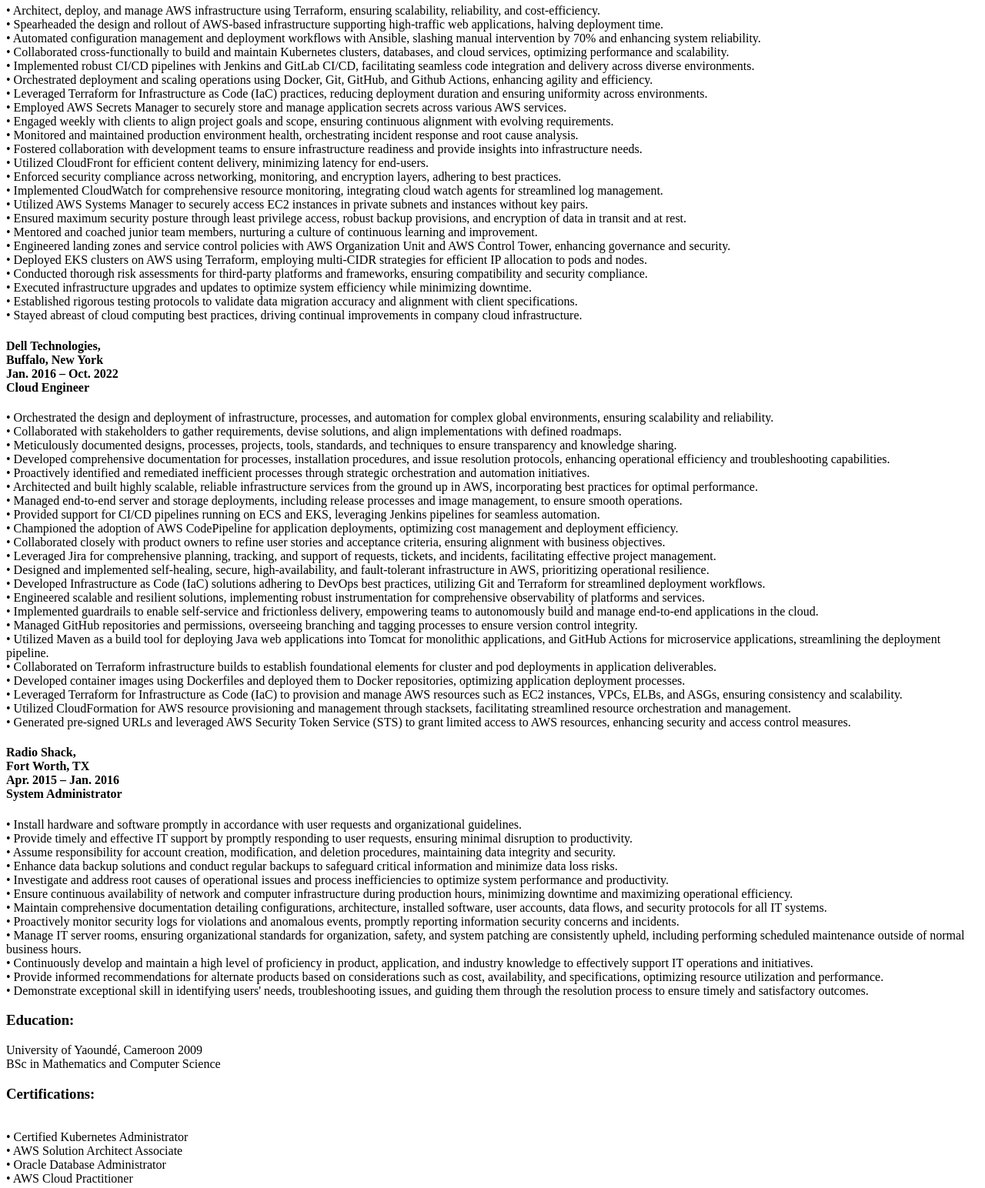
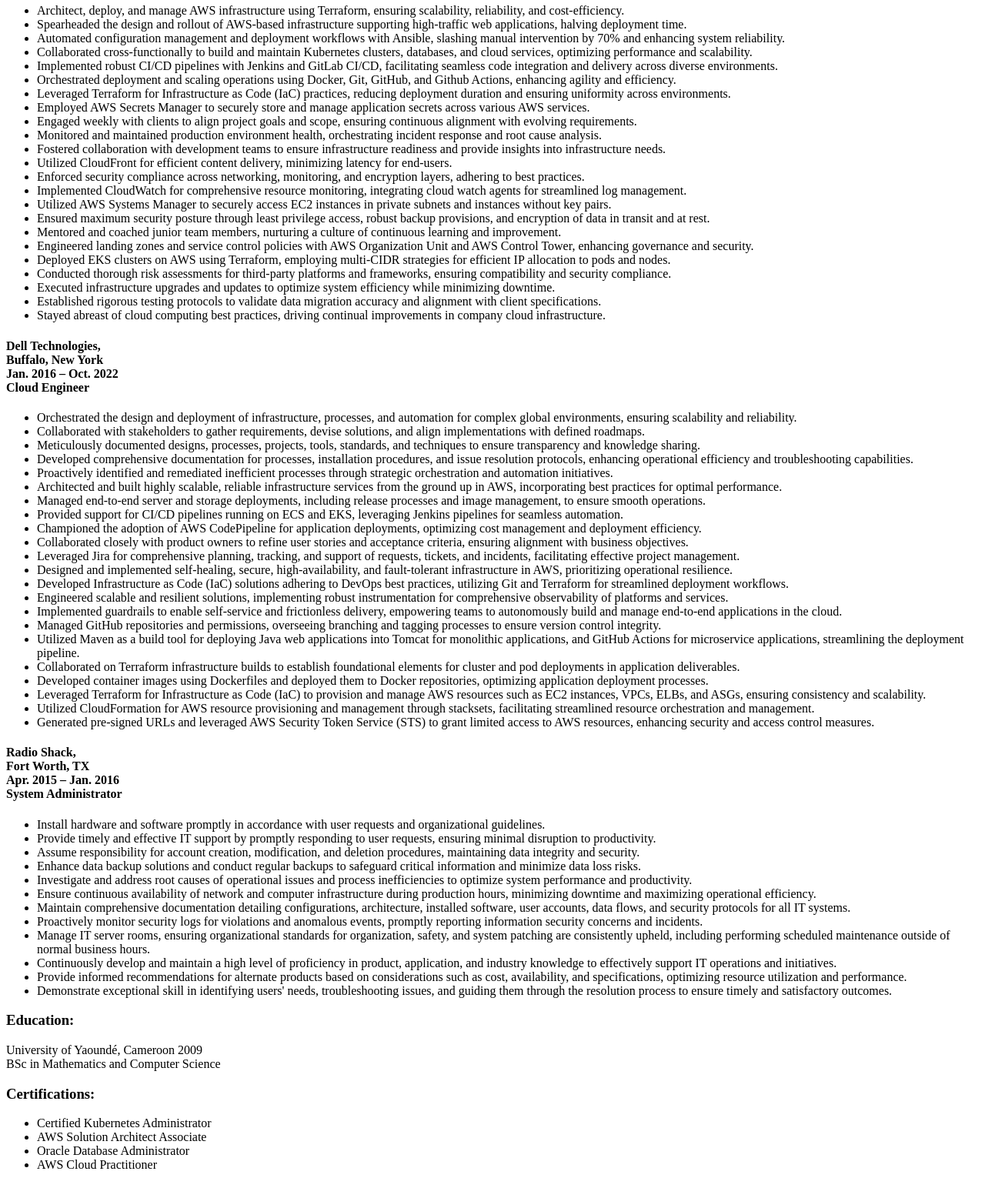
Before and after one commit to tcjoel/web-developer, a plain HTML site: page index.html in a window 1280 px wide. Shown: the part 740-2284 px from the top of the page at 77% size. Drawn offline with Linux system fonts and the light colour scheme.

Commit message:
adding unordered list to the index_html file

```diff
--- a/index.html
+++ b/index.html
@@ -18,15 +18,15 @@
 
     <h3>Skills: </h3>
     <h4>Technical Proficiency:</h4>
-    <P>
-        •	Cloud Services:  AWS (EC2, S3, Lambda, EKS, RDS, API Gateway, CloudWatch, IAM, VPC, CodePipeline, Elastic Beanstalk, EFS, CloudFront, R53, SNS, SQS, Transit Gateway, Elastic Cache, KMS, AWS config, AWS CloudWatch, CloudTrail, Glue), Google Cloud Platform (GCP), Microsoft Azure
-        <br />•	Programming Languages:  JAVA, C/C++, Python, HTML5, CSS, JavaScript, ShellScript
-        <br />•	Tools: Terraform, Ansible, ELK (ElasticSearch, Logstash, Kibana), GitHub Action, Harness, Confluence,  ServiceNow, Git, GitLab, Bitbucket, Jira, Jenkins, Docker, Microservices, Splunk, Datadog, Prometheus Grafana, Helm, Flux, Kubernetes, CI/CD, IaC
-        <br />•	Testing:  Unit Testing, SonarQube, Selenium
-        <br />•	Databases:  SQLServer, PostgreSQL, MySQL, Oracle, MongoDB
-        <br />•	IDEs:  Visual Studio, Eclipse, Android Studios, Sublime
-        <br />•	Operation Systems:  Linux, Windows, MacOS
-    </P>
+    <ul>
+        <li>Cloud Services:  AWS (EC2, S3, Lambda, EKS, RDS, API Gateway, CloudWatch, IAM, VPC, CodePipeline, Elastic Beanstalk, EFS, CloudFront, R53, SNS, SQS, Transit Gateway, Elastic Cache, KMS, AWS config, AWS CloudWatch, CloudTrail, Glue), Google Cloud Platform (GCP), Microsoft Azure</li>
+        <li>	Programming Languages:  JAVA, C/C++, Python, HTML5, CSS, JavaScript, ShellScript</li>
+        <li>	Tools: Terraform, Ansible, ELK (ElasticSearch, Logstash, Kibana), GitHub Action, Harness, Confluence,  ServiceNow, Git, GitLab, Bitbucket, Jira, Jenkins, Docker, Microservices, Splunk, Datadog, Prometheus Grafana, Helm, Flux, Kubernetes, CI/CD, IaC</li>
+        <li>	Testing:  Unit Testing, SonarQube, Selenium</li>
+        <li>	Databases:  SQLServer, PostgreSQL, MySQL, Oracle, MongoDB</li>
+        <li>	IDEs:  Visual Studio, Eclipse, Android Studios, Sublime</li>
+        <li>	Operation Systems:  Linux, Windows, MacOS</li>
+    </ul>
     <h3>Professional Experience:</h3>
     <h4>
         Experity Inc,
@@ -34,32 +34,32 @@
         <br />Dec. 2022 – Current
         <br />DevOps Engineer
     </h4>
-    <p>
-        •	Architect, deploy, and manage AWS infrastructure using Terraform, ensuring scalability, reliability, and cost-efficiency.
-        <br />•	Spearheaded the design and rollout of AWS-based infrastructure supporting high-traffic web applications, halving deployment time.
-        <br />•	Automated configuration management and deployment workflows with Ansible, slashing manual intervention by 70% and enhancing system reliability.
-        <br />•	Collaborated cross-functionally to build and maintain Kubernetes clusters, databases, and cloud services, optimizing performance and scalability.
-        <br />•	Implemented robust CI/CD pipelines with Jenkins and GitLab CI/CD, facilitating seamless code integration and delivery across diverse environments.
-        <br />•	Orchestrated deployment and scaling operations using Docker, Git, GitHub, and Github Actions, enhancing agility and efficiency.
-        <br />•	Leveraged Terraform for Infrastructure as Code (IaC) practices, reducing deployment duration and ensuring uniformity across environments.
-        <br />•	Employed AWS Secrets Manager to securely store and manage application secrets across various AWS services.
-        <br />•	Engaged weekly with clients to align project goals and scope, ensuring continuous alignment with evolving requirements.
-        <br />•	Monitored and maintained production environment health, orchestrating incident response and root cause analysis.
-        <br />•	Fostered collaboration with development teams to ensure infrastructure readiness and provide insights into infrastructure needs.
-        <br />•	Utilized CloudFront for efficient content delivery, minimizing latency for end-users.
-        <br />•	Enforced security compliance across networking, monitoring, and encryption layers, adhering to best practices.
-        <br />•	Implemented CloudWatch for comprehensive resource monitoring, integrating cloud watch agents for streamlined log management.
-        <br />•	Utilized AWS Systems Manager to securely access EC2 instances in private subnets and instances without key pairs.
-        <br />•	Ensured maximum security posture through least privilege access, robust backup provisions, and encryption of data in transit and at rest.
-        <br />•	Mentored and coached junior team members, nurturing a culture of continuous learning and improvement.
-        <br />•	Engineered landing zones and service control policies with AWS Organization Unit and AWS Control Tower, enhancing governance and security.
-        <br />•	Deployed EKS clusters on AWS using Terraform, employing multi-CIDR strategies for efficient IP allocation to pods and nodes.
-        <br />•	Conducted thorough risk assessments for third-party platforms and frameworks, ensuring compatibility and security compliance.
-        <br />•	Executed infrastructure upgrades and updates to optimize system efficiency while minimizing downtime.
-        <br />•	Established rigorous testing protocols to validate data migration accuracy and alignment with client specifications.
-        <br />•	Stayed abreast of cloud computing best practices, driving continual improvements in company cloud infrastructure.
+    <ul>
+        <li>	Architect, deploy, and manage AWS infrastructure using Terraform, ensuring scalability, reliability, and cost-efficiency. </li>
+        <li>	Spearheaded the design and rollout of AWS-based infrastructure supporting high-traffic web applications, halving deployment time.</li>
+        <li>	Automated configuration management and deployment workflows with Ansible, slashing manual intervention by 70% and enhancing system reliability.</li>
+        <li>	Collaborated cross-functionally to build and maintain Kubernetes clusters, databases, and cloud services, optimizing performance and scalability.</li>
+        <li>	Implemented robust CI/CD pipelines with Jenkins and GitLab CI/CD, facilitating seamless code integration and delivery across diverse environments.</li>
+        <li>	Orchestrated deployment and scaling operations using Docker, Git, GitHub, and Github Actions, enhancing agility and efficiency.</li>
+        <li>	Leveraged Terraform for Infrastructure as Code (IaC) practices, reducing deployment duration and ensuring uniformity across environments.</li>
+        <li>	Employed AWS Secrets Manager to securely store and manage application secrets across various AWS services. </li>
+        <li>	Engaged weekly with clients to align project goals and scope, ensuring continuous alignment with evolving requirements.</li>
+        <li>	Monitored and maintained production environment health, orchestrating incident response and root cause analysis.</li>
+        <li>	Fostered collaboration with development teams to ensure infrastructure readiness and provide insights into infrastructure needs.</li>
+        <li>	Utilized CloudFront for efficient content delivery, minimizing latency for end-users.</li>
+        <li>	Enforced security compliance across networking, monitoring, and encryption layers, adhering to best practices.</li>
+        <li>	Implemented CloudWatch for comprehensive resource monitoring, integrating cloud watch agents for streamlined log management.</li>
+        <li>	Utilized AWS Systems Manager to securely access EC2 instances in private subnets and instances without key pairs.</li>
+        <li>	Ensured maximum security posture through least privilege access, robust backup provisions, and encryption of data in transit and at rest.</li>
+        <li>	Mentored and coached junior team members, nurturing a culture of continuous learning and improvement.</li>
+        <li>	Engineered landing zones and service control policies with AWS Organization Unit and AWS Control Tower, enhancing governance and security.</li>
+        <li>	Deployed EKS clusters on AWS using Terraform, employing multi-CIDR strategies for efficient IP allocation to pods and nodes.</li>
+        <li>	Conducted thorough risk assessments for third-party platforms and frameworks, ensuring compatibility and security compliance.</li>
+        <li>	Executed infrastructure upgrades and updates to optimize system efficiency while minimizing downtime.</li>
+        <li>	Established rigorous testing protocols to validate data migration accuracy and alignment with client specifications.</li>
+        <li>	Stayed abreast of cloud computing best practices, driving continual improvements in company cloud infrastructure.</li>
 
-    </p>
+    </ul>
 
 
     <h4>
@@ -68,30 +68,30 @@
         <br />Jan. 2016 – Oct. 2022
         <br />Cloud Engineer
     </h4>
-     <p>
-        •	Orchestrated the design and deployment of infrastructure, processes, and automation for complex global environments, ensuring scalability and reliability.
-        <br />•	Collaborated with stakeholders to gather requirements, devise solutions, and align implementations with defined roadmaps.
-        <br />•	Meticulously documented designs, processes, projects, tools, standards, and techniques to ensure transparency and knowledge sharing.
-        <br />•	Developed comprehensive documentation for processes, installation procedures, and issue resolution protocols, enhancing operational efficiency and troubleshooting capabilities.
-        <br />•	Proactively identified and remediated inefficient processes through strategic orchestration and automation initiatives.
-        <br />•	Architected and built highly scalable, reliable infrastructure services from the ground up in AWS, incorporating best practices for optimal performance.
-        <br />•	Managed end-to-end server and storage deployments, including release processes and image management, to ensure smooth operations.
-        <br />•	Provided support for CI/CD pipelines running on ECS and EKS, leveraging Jenkins pipelines for seamless automation.
-        <br />•	Championed the adoption of AWS CodePipeline for application deployments, optimizing cost management and deployment efficiency.
-        <br />•	Collaborated closely with product owners to refine user stories and acceptance criteria, ensuring alignment with business objectives.
-        <br />•	Leveraged Jira for comprehensive planning, tracking, and support of requests, tickets, and incidents, facilitating effective project management.
-        <br />•	Designed and implemented self-healing, secure, high-availability, and fault-tolerant infrastructure in AWS, prioritizing operational resilience.
-        <br />•	Developed Infrastructure as Code (IaC) solutions adhering to DevOps best practices, utilizing Git and Terraform for streamlined deployment workflows.
-        <br />•	Engineered scalable and resilient solutions, implementing robust instrumentation for comprehensive observability of platforms and services.
-        <br />•	Implemented guardrails to enable self-service and frictionless delivery, empowering teams to autonomously build and manage end-to-end applications in the cloud.
-        <br />•	Managed GitHub repositories and permissions, overseeing branching and tagging processes to ensure version control integrity.
-        <br />•	Utilized Maven as a build tool for deploying Java web applications into Tomcat for monolithic applications, and GitHub Actions for microservice applications, streamlining the deployment pipeline.
-        <br />•	Collaborated on Terraform infrastructure builds to establish foundational elements for cluster and pod deployments in application deliverables.
-        <br />•	Developed container images using Dockerfiles and deployed them to Docker repositories, optimizing application deployment processes.
-        <br />•	Leveraged Terraform for Infrastructure as Code (IaC) to provision and manage AWS resources such as EC2 instances, VPCs, ELBs, and ASGs, ensuring consistency and scalability.
-        <br />•	Utilized CloudFormation for AWS resource provisioning and management through stacksets, facilitating streamlined resource orchestration and management.
-        <br />•	Generated pre-signed URLs and leveraged AWS Security Token Service (STS) to grant limited access to AWS resources, enhancing security and access control measures.
-    </p>
+     <ul>
+        <li>    Orchestrated the design and deployment of infrastructure, processes, and automation for complex global environments, ensuring scalability and reliability.</li>
+        <li>	Collaborated with stakeholders to gather requirements, devise solutions, and align implementations with defined roadmaps.</li>
+        <li>	Meticulously documented designs, processes, projects, tools, standards, and techniques to ensure transparency and knowledge sharing.</li>
+        <li>	Developed comprehensive documentation for processes, installation procedures, and issue resolution protocols, enhancing operational efficiency and troubleshooting capabilities.</li>
+        <li>	Proactively identified and remediated inefficient processes through strategic orchestration and automation initiatives.</li>
+        <li>	Architected and built highly scalable, reliable infrastructure services from the ground up in AWS, incorporating best practices for optimal performance.</li>
+        <li>	Managed end-to-end server and storage deployments, including release processes and image management, to ensure smooth operations.</li>
+        <li>	Provided support for CI/CD pipelines running on ECS and EKS, leveraging Jenkins pipelines for seamless automation.</li>
+        <li>	Championed the adoption of AWS CodePipeline for application deployments, optimizing cost management and deployment efficiency.</li>
+        <li>	Collaborated closely with product owners to refine user stories and acceptance criteria, ensuring alignment with business objectives.</li>
+        <li>	Leveraged Jira for comprehensive planning, tracking, and support of requests, tickets, and incidents, facilitating effective project management.</li>
+        <li>	Designed and implemented self-healing, secure, high-availability, and fault-tolerant infrastructure in AWS, prioritizing operational resilience.</li>
+        <li>	Developed Infrastructure as Code (IaC) solutions adhering to DevOps best practices, utilizing Git and Terraform for streamlined deployment workflows.</li>
+        <li>	Engineered scalable and resilient solutions, implementing robust instrumentation for comprehensive observability of platforms and services.</li>
+        <li>	Implemented guardrails to enable self-service and frictionless delivery, empowering teams to autonomously build and manage end-to-end applications in the cloud.</li>
+        <li>	Managed GitHub repositories and permissions, overseeing branching and tagging processes to ensure version control integrity. </li>
+        <li>	Utilized Maven as a build tool for deploying Java web applications into Tomcat for monolithic applications, and GitHub Actions for microservice applications, streamlining the deployment pipeline.</li>
+        <li>	Collaborated on Terraform infrastructure builds to establish foundational elements for cluster and pod deployments in application deliverables.</li>
+        <li>	Developed container images using Dockerfiles and deployed them to Docker repositories, optimizing application deployment processes.</li>
+        <li>	Leveraged Terraform for Infrastructure as Code (IaC) to provision and manage AWS resources such as EC2 instances, VPCs, ELBs, and ASGs, ensuring consistency and scalability.</li>
+        <li>	Utilized CloudFormation for AWS resource provisioning and management through stacksets, facilitating streamlined resource orchestration and management.</li>
+        <li>	Generated pre-signed URLs and leveraged AWS Security Token Service (STS) to grant limited access to AWS resources, enhancing security and access control measures.</li>
+    </ul>
 
 
     <h4>
@@ -101,20 +101,20 @@
         <br />System Administrator
     </h4>
 
-    <p>
-        •	Install hardware and software promptly in accordance with user requests and organizational guidelines.
-        <br />•	Provide timely and effective IT support by promptly responding to user requests, ensuring minimal disruption to productivity.
-        <br />•	Assume responsibility for account creation, modification, and deletion procedures, maintaining data integrity and security.
-        <br />•	Enhance data backup solutions and conduct regular backups to safeguard critical information and minimize data loss risks.
-        <br />•	Investigate and address root causes of operational issues and process inefficiencies to optimize system performance and productivity.
-        <br />•	Ensure continuous availability of network and computer infrastructure during production hours, minimizing downtime and maximizing operational efficiency.
-        <br />•	Maintain comprehensive documentation detailing configurations, architecture, installed software, user accounts, data flows, and security protocols for all IT systems.
-        <br />•	Proactively monitor security logs for violations and anomalous events, promptly reporting information security concerns and incidents.
-        <br />•	Manage IT server rooms, ensuring organizational standards for organization, safety, and system patching are consistently upheld, including performing scheduled maintenance outside of normal business hours.
-        <br />•	Continuously develop and maintain a high level of proficiency in product, application, and industry knowledge to effectively support IT operations and initiatives.
-        <br />•	Provide informed recommendations for alternate products based on considerations such as cost, availability, and specifications, optimizing resource utilization and performance.
-        <br />•	Demonstrate exceptional skill in identifying users' needs, troubleshooting issues, and guiding them through the resolution process to ensure timely and satisfactory outcomes.
-    </p>
+    <ul>
+        <li>    Install hardware and software promptly in accordance with user requests and organizational guidelines.</li>
+        <li>	Provide timely and effective IT support by promptly responding to user requests, ensuring minimal disruption to productivity.</li>
+        <li>	Assume responsibility for account creation, modification, and deletion procedures, maintaining data integrity and security.</li>
+        <li>	Enhance data backup solutions and conduct regular backups to safeguard critical information and minimize data loss risks.</li>
+        <li>	Investigate and address root causes of operational issues and process inefficiencies to optimize system performance and productivity.</li>
+        <li>	Ensure continuous availability of network and computer infrastructure during production hours, minimizing downtime and maximizing operational efficiency.</li>
+        <li>	Maintain comprehensive documentation detailing configurations, architecture, installed software, user accounts, data flows, and security protocols for all IT systems.</li>
+        <li>	Proactively monitor security logs for violations and anomalous events, promptly reporting information security concerns and incidents.</li>
+        <li>	Manage IT server rooms, ensuring organizational standards for organization, safety, and system patching are consistently upheld, including performing scheduled maintenance outside of normal business hours.</li>
+        <li>	Continuously develop and maintain a high level of proficiency in product, application, and industry knowledge to effectively support IT operations and initiatives.</li>
+        <li>	Provide informed recommendations for alternate products based on considerations such as cost, availability, and specifications, optimizing resource utilization and performance.</li>
+        <li>	Demonstrate exceptional skill in identifying users' needs, troubleshooting issues, and guiding them through the resolution process to ensure timely and satisfactory outcomes.</li>
+    </ul>
 
 
     <h3>Education:</h3>
@@ -125,11 +125,11 @@
 
     <h3>Certifications:</h3>
 
-    <p>
-        <br />•	Certified Kubernetes Administrator
-        <br />•	AWS Solution Architect Associate
-        <br />•	Oracle Database Administrator
-        <br />•	AWS Cloud Practitioner
-    </p>
+    <ul>
+        <li>	Certified Kubernetes Administrator </li>
+        <li>	AWS Solution Architect Associate </li>
+        <li>	Oracle Database Administrator </li>
+        <li>	AWS Cloud Practitioner </li>
+    </ul>
 </body>
 </html>
```
